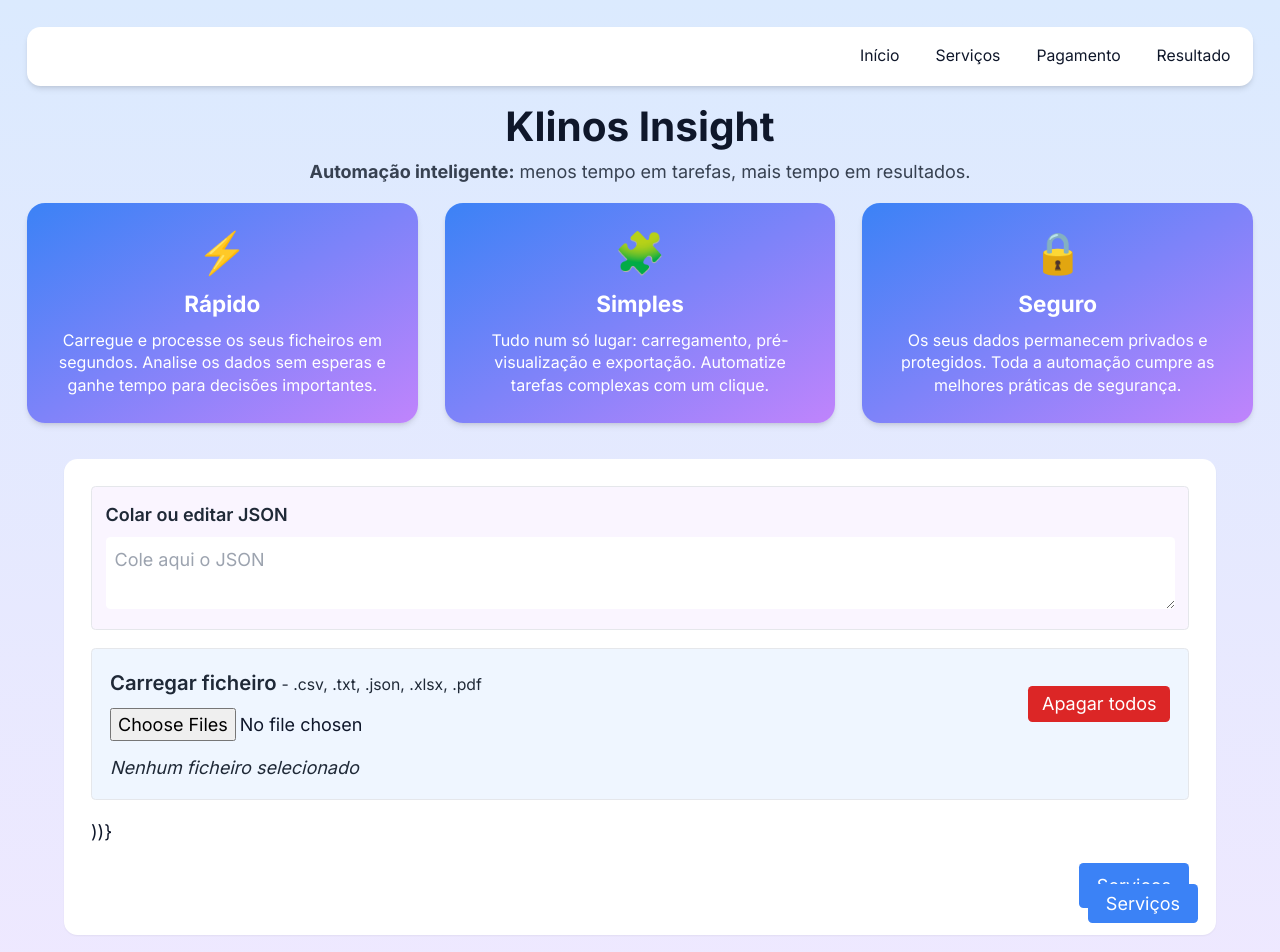
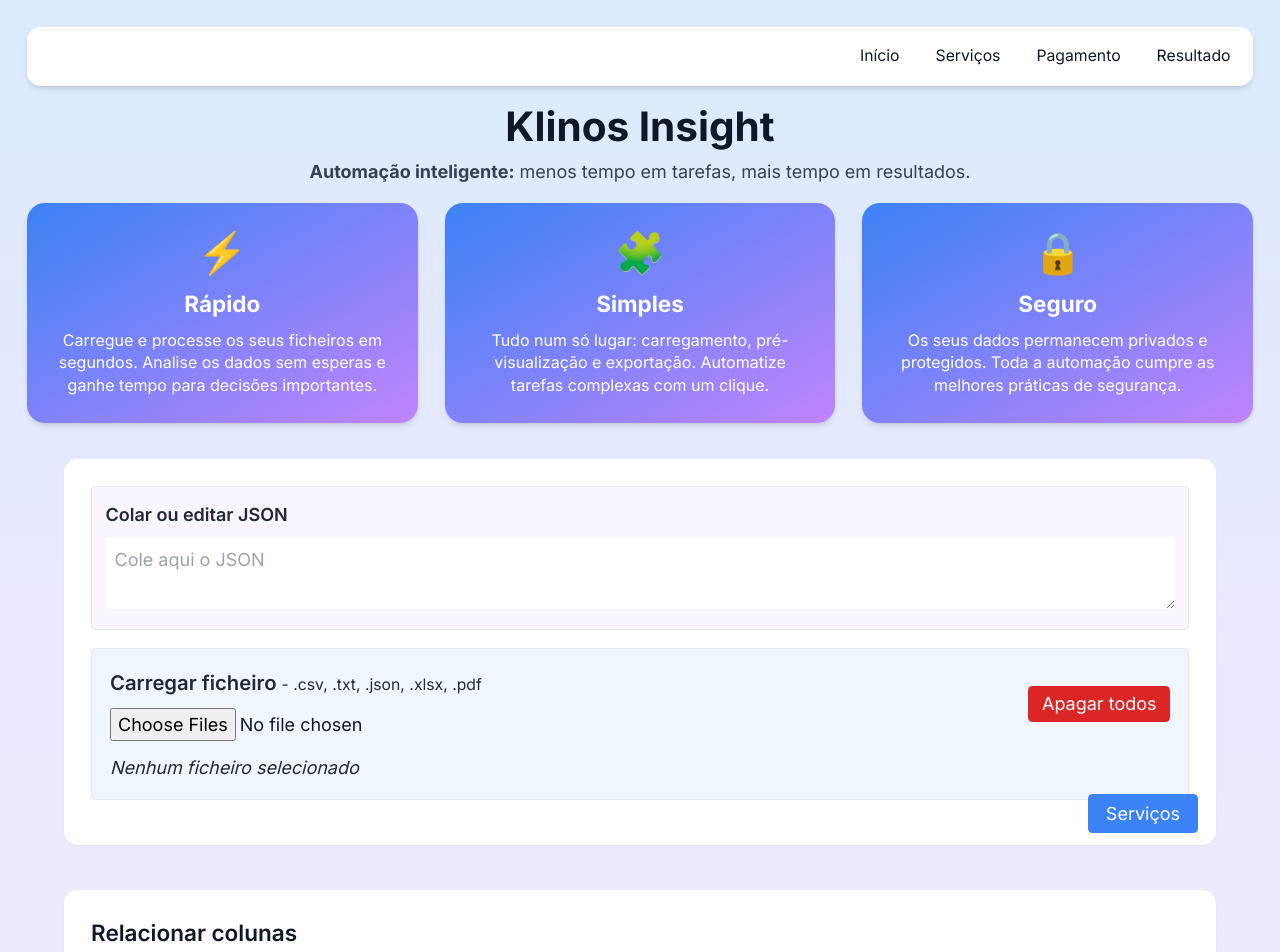
Before and after one commit to klinos3/klinos-App, a React (Create React App) app: page / in a window 1280 px wide. Shown: the top 952 px of the page. Built offline with nearby package versions, Linux system fonts and the light colour scheme.

Commit message:
update layout estetica

```diff
--- a/src/App.jsx
+++ b/src/App.jsx
@@ -248,18 +248,6 @@ export default function App() {
   </div>
 ))}
 
-
-))}
-    {/* Botão Serviços final da seção de pré-visualização */}
-<div className="flex justify-end mt-4">
-  <a
-    href="/servicos"
-    className="bg-blue-500 text-white rounded px-4 py-2 hover:bg-blue-600 transition"
-  >
-    Serviços
-  </a>
-</div>
-
         {/* Botão Serviços no fundo direito do retângulo */}
         <div className="absolute bottom-4 right-4">
           <a
```
